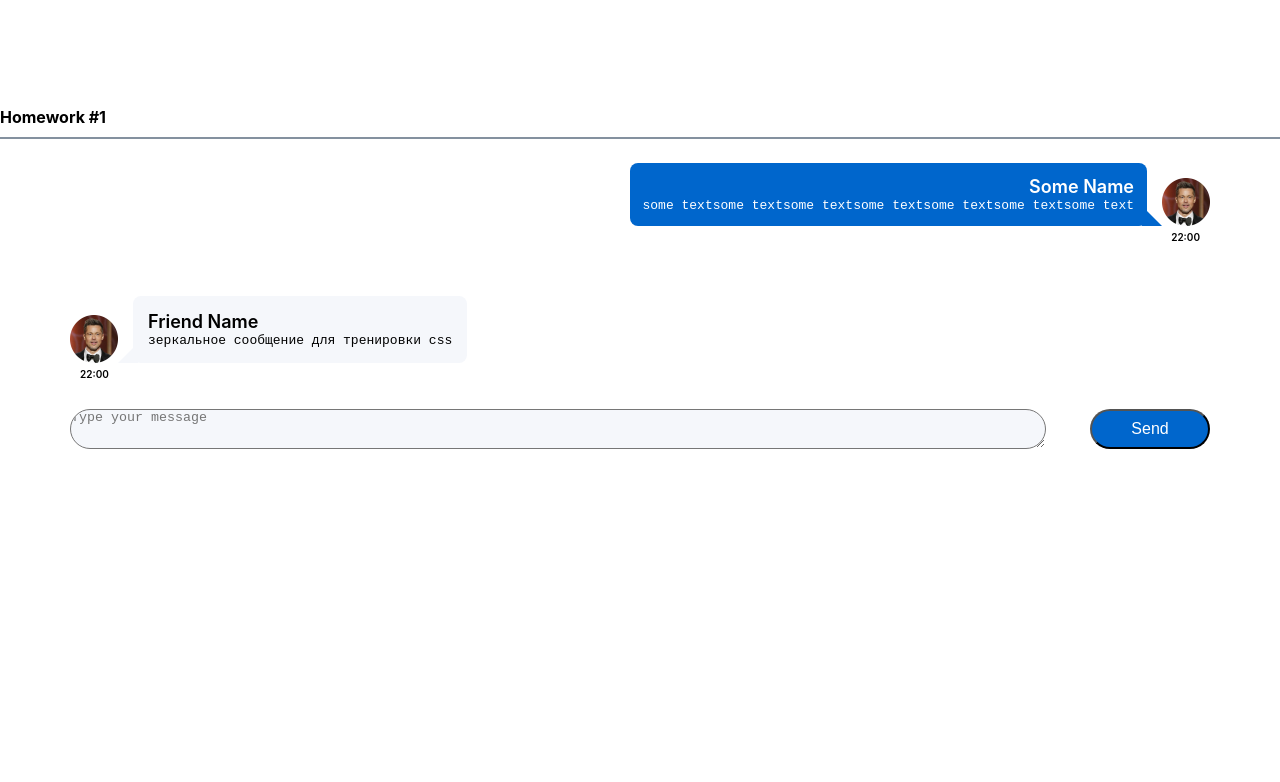
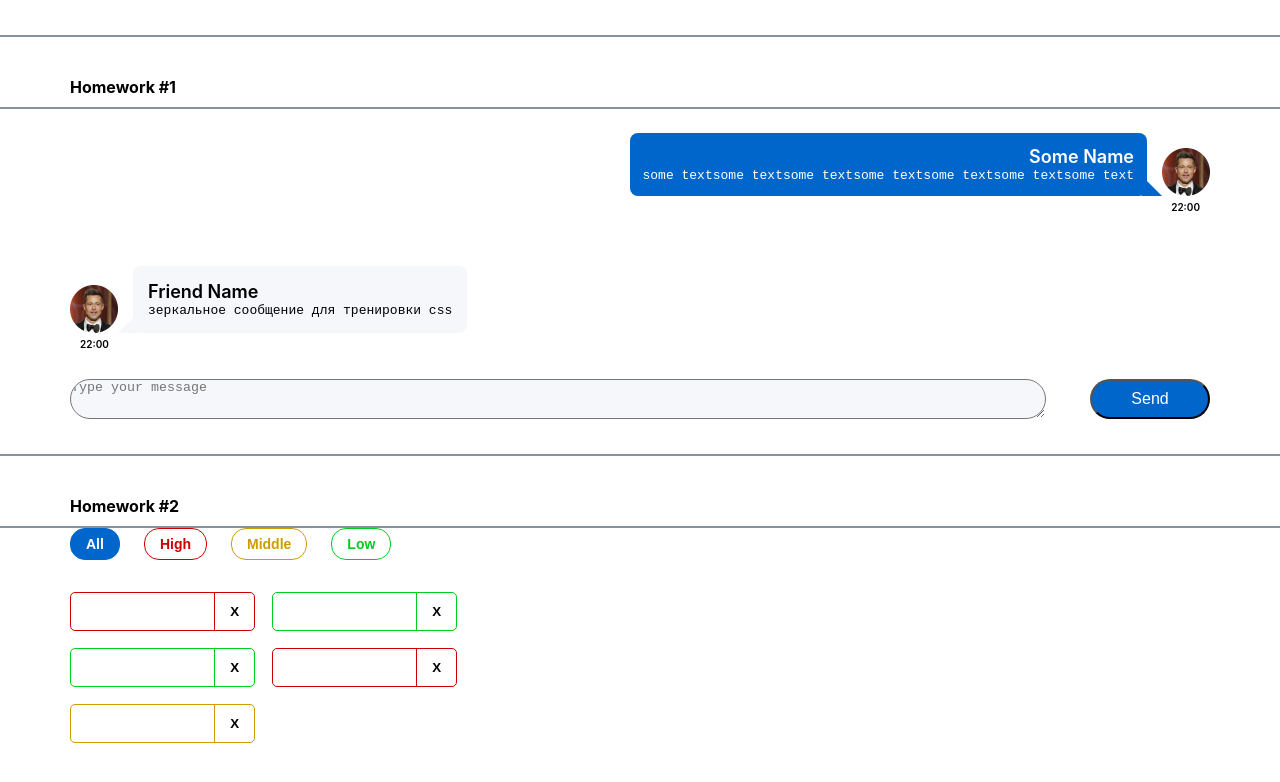
Before and after one commit to Alonasa/homeworks, a React (Create React App) app: page / in a window 1280 px wide. Shown: the top 782 px of the page. Built offline with nearby package versions, Linux system fonts and the light colour scheme.

Commit message:
added indents

```diff
--- a/src/s1-main/App.module.css
+++ b/src/s1-main/App.module.css
@@ -7,8 +7,11 @@
 }
 
 .hwTitle {
-    padding-top: 107px;
+    margin-top: 35px;
+    padding: 0 70px;
+    padding-top: 40px;
     padding-bottom: 10px;
     font-weight: bold;
     border-bottom: 2px solid #84919f;
+    border-top: 2px solid #84919f;
 }
--- a/src/s1-main/App.tsx
+++ b/src/s1-main/App.tsx
@@ -1,13 +1,14 @@
 import React from 'react'
 import s from './App.module.css'
 import HW1 from '../s2-homeworks/hw01/HW1'
+import HW2 from '../s2-homeworks/hw02/HW2'
 
 function App() {
     return (
         <div className={s.App}>
             <HW1/>
             {/*раскомментировать по ходу выполнения*/}
-            {/*<HW2/>*/}
+            <HW2/>
             {/*<HW3/>*/}
             {/*<HW4/>*/}
 
```
